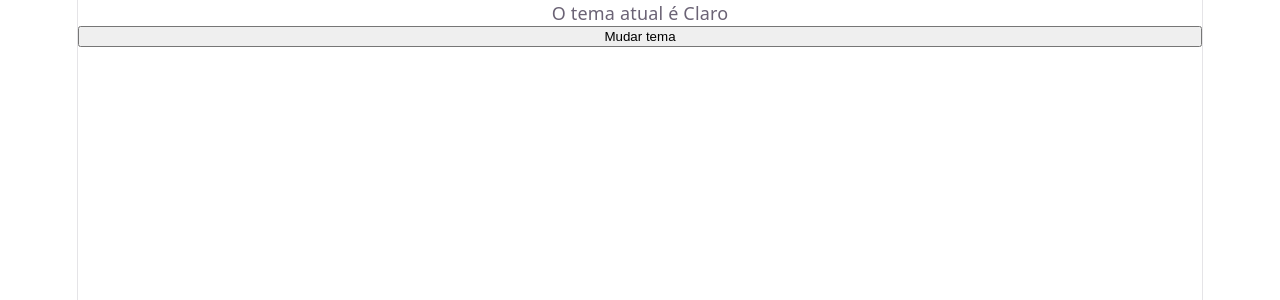
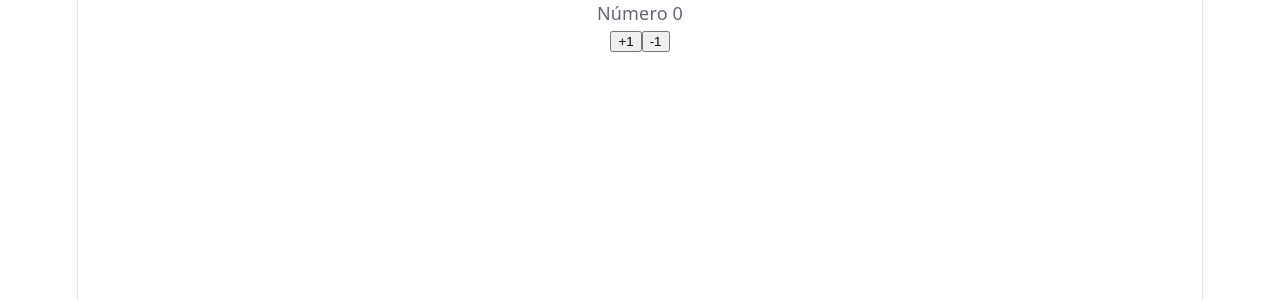
Before and after one commit to giovannacostaxavier/react-labs, a React (Vite) app: page / in a window 1280 px wide. Shown: the top 300 px of the page. Built offline with nearby package versions, Linux system fonts and the light colour scheme.

Commit message:
feat: novo exercicio de UseReducer

```diff
--- a/src/App.jsx
+++ b/src/App.jsx
@@ -1,13 +1,8 @@
-import ProviderTema from "./exercicios/tema-context/ProviderTema"
-import BotaoTema from "./exercicios/tema-context/BotaoTema"
-import MostrarTema from "./exercicios/tema-context/MostrarTema"
+import Contador from "./exercicios/Contador-useReducer/Contador"
 const App =()=>{
 
   return(
-    <ProviderTema>
-      <MostrarTema/>
-      <BotaoTema/>
-    </ProviderTema>
+    <Contador/>
   )
 }
 
--- /dev/null
+++ b/src/exercicios/Contador-useReducer/Contador.jsx
@@ -0,0 +1,23 @@
+import { useReducer } from "react";
+
+const reducer =(estado,acao)=>{
+    if (acao === "somar") {
+        return estado +1;
+    }
+    if (acao === "subtrair") {
+        return estado -1;
+    }
+    return estado
+}
+
+const Contador=()=>{
+    const [numero,dispatch] = useReducer(reducer,0);
+    return(
+        <div>
+             <p>Número {numero}</p>
+             <button onClick={()=> dispatch("somar")}>+1</button>
+             <button onClick={()=> dispatch("subtrair")}>-1</button>
+        </div>
+    )
+}
+export default Contador
```
